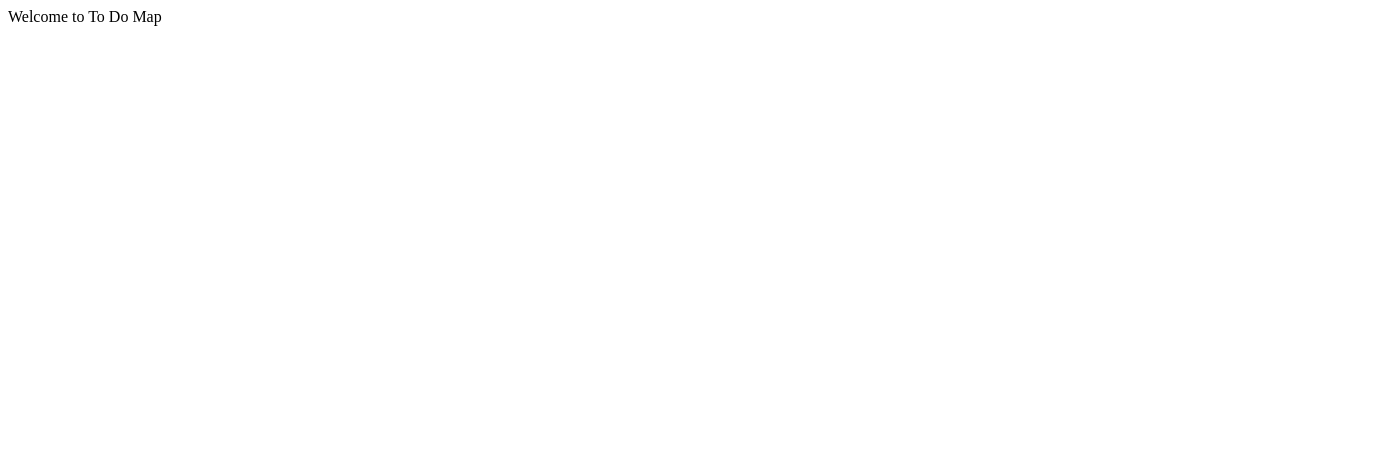
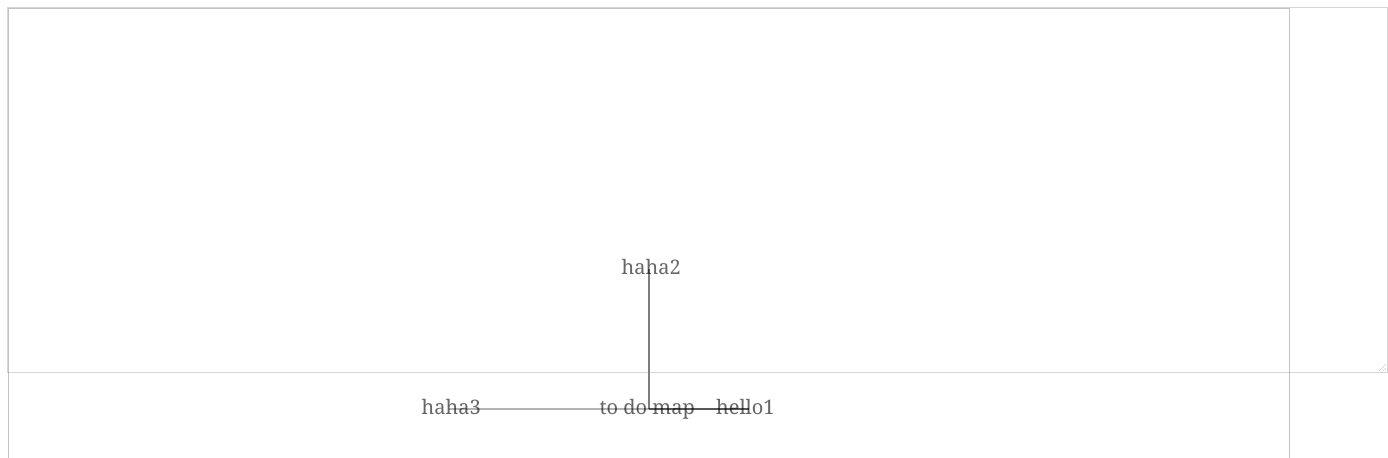
Before and after one commit to Jackong/todomap, a plain HTML site: page app/index.html in a window 1280 px wide. Shown: the top 458 px of the page, 1388 px wide, since content can reach past the window. Drawn offline with Linux system fonts and the light colour scheme.

Commit message:
add canvas and textarea

```diff
--- a/app/index.html
+++ b/app/index.html
@@ -5,6 +5,67 @@
     <title>To Do Map</title>
 </head>
 <body>
-Welcome to To Do Map
+    <canvas id="map" style="z-index:1;border:1px solid #c3c3c3;">
+        你的浏览器版本过低！
+    </canvas>
+
+    <script type="text/javascript">
+        function node(text, children) {
+            this.text = text;
+            this.children = children;
+            this.isRoot = false;
+            this.display = function(x, y) {
+                if (!this.isRoot) {
+                    cxt.lineTo(x, y);
+                    cxt.stroke();
+                }
+                cxt.fillText(this.text, x - 11 * this.text.length / 2, y + 5);
+                for(var idx = 0; idx < this.children.length; idx++) {
+                    cxt.moveTo(x, y);
+                    this.children[idx].display(x - (2 - (idx + 1) % this.children.length) * (idx - 1) * 100 , y - (2 - idx % this.children.length) * (idx) * 140);
+                }
+            };
+        }
+
+        var width = window.innerWidth;
+        var height = window.innerHeight;
+        var cx = width / 2;
+        var cy = height / 2;
+        var map = document.getElementById("map");
+        map.width = width;
+        map.height = height;
+
+        var cxt = map.getContext("2d");
+        cxt.font = "20px Georgia";
+        cxt.globalAlpha = 0.6;
+
+        var list = document.createElement('textarea');
+
+        var n = new node('to do map', [
+            new node('hello1', [])
+            ,new node('haha2', [])
+            ,new node('haha3', [])
+        ]);
+        n.isRoot = true;
+        n.display(cx, cy, 0);
+
+        initList();
+
+        function initList() {
+            list.id = 'text';
+            list.style.zIndex = 2;
+            list.style.position = 'absolute';
+            list.style.top = map.offsetTop - 1 + 'px';
+            list.style.left = map.offsetLeft - 1 + 'px';
+            list.style.color = 'black';
+            list.style.backgroundColor = 'transparent';
+            list.style.opacity = 0.3;
+            list.rows = 24;
+            list.cols = 170;
+
+            document.getElementsByTagName('body')[0].appendChild(list);
+        }
+
+    </script>
 </body>
 </html>
```
